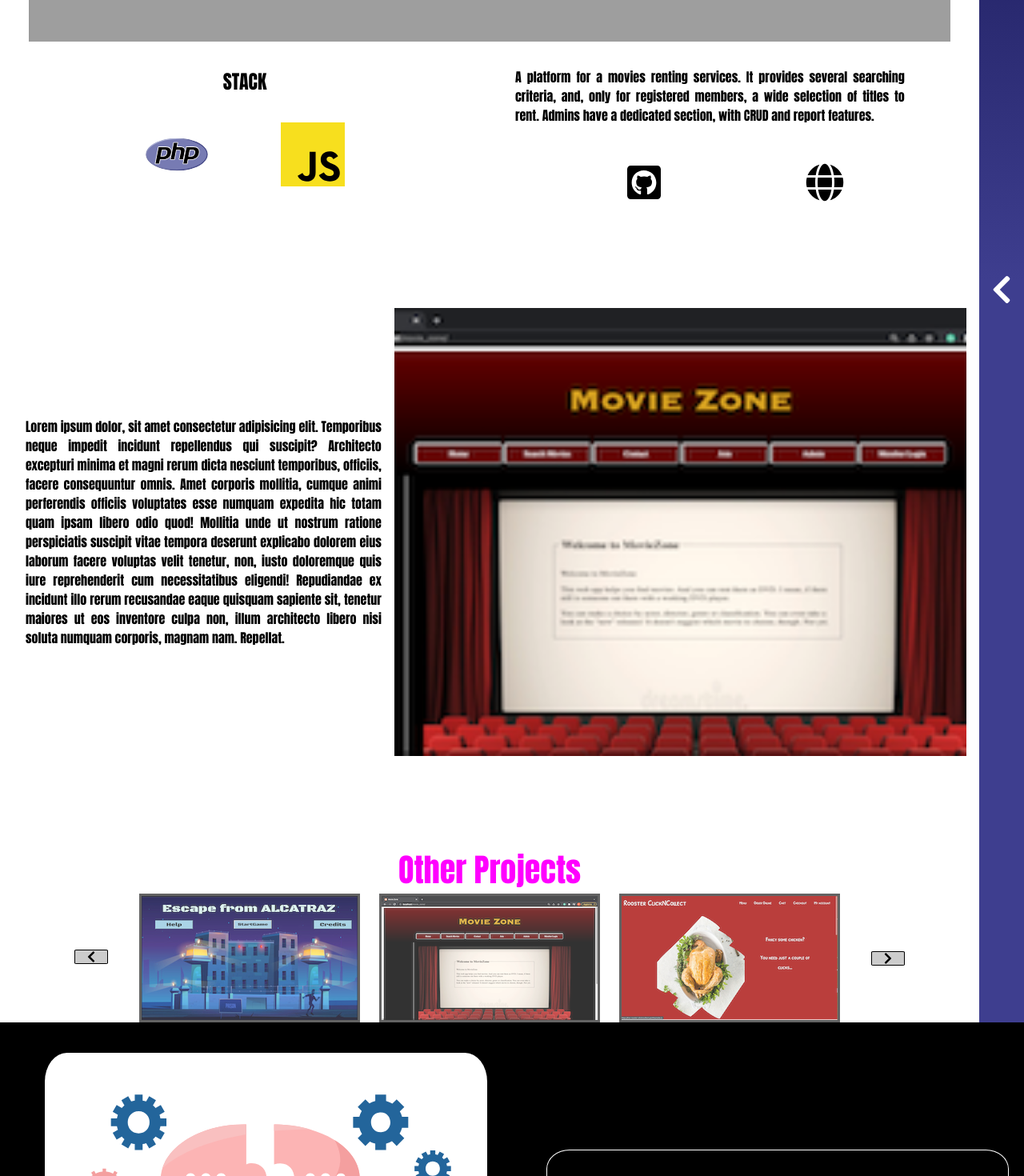
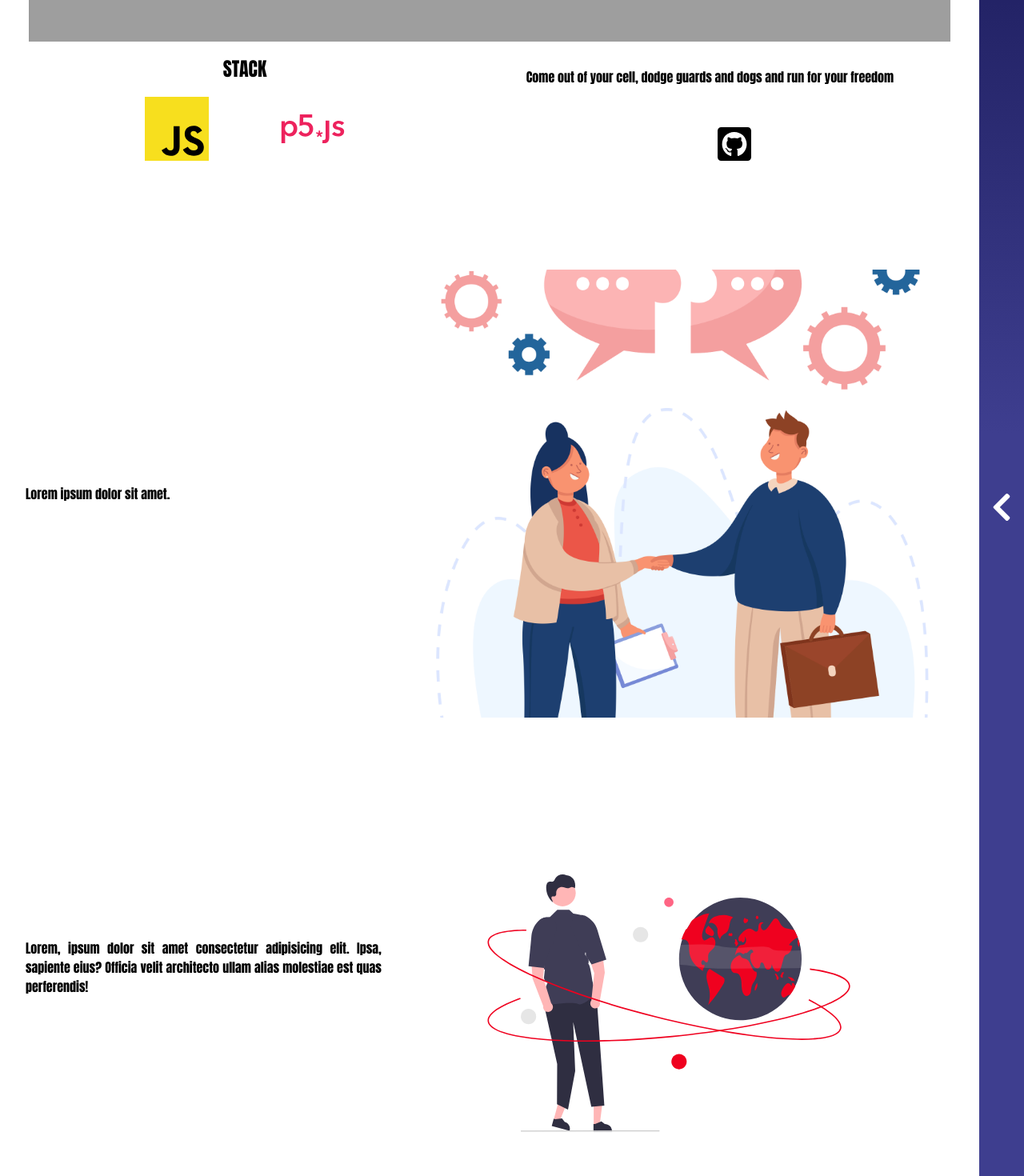
Before and after one commit to Nantakud/my_portfolio, a React (Create React App) app: page /projects in a window 1280 px wide. Shown: the part 580-2050 px from the top of the page at 80% size. Built offline with nearby package versions, Linux system fonts and the light colour scheme; grey boxes are pictures that could not be loaded.

Commit message:
implemented object destructuration

```diff
--- a/src/components/details/Details.jsx
+++ b/src/components/details/Details.jsx
@@ -1,30 +1,17 @@
 import "./details.scss";
 import { useInView } from "react-intersection-observer";
 
-export default function Details() {
+export default function Details({ text, url, alt }) {
   const { ref, inView } = useInView({
     threshold: 0.4,
   });
   return (
     <div className={`detail ${inView && "zoom"}`} ref={ref}>
       <div className="text">
-        <p>
-          Lorem ipsum dolor, sit amet consectetur adipisicing elit. Temporibus
-          neque impedit incidunt repellendus qui suscipit? Architecto excepturi
-          minima et magni rerum dicta nesciunt temporibus, officiis, facere
-          consequuntur omnis. Amet corporis mollitia, cumque animi perferendis
-          officiis voluptates esse numquam expedita hic totam quam ipsam libero
-          odio quod! Mollitia unde ut nostrum ratione perspiciatis suscipit
-          vitae tempora deserunt explicabo dolorem eius laborum facere voluptas
-          velit tenetur, non, iusto doloremque quis iure reprehenderit cum
-          necessitatibus eligendi! Repudiandae ex incidunt illo rerum recusandae
-          eaque quisquam sapiente sit, tenetur maiores ut eos inventore culpa
-          non, illum architecto libero nisi soluta numquam corporis, magnam nam.
-          Repellat.
-        </p>
+        <p>{text}</p>
       </div>
       <div className="image">
-        <img src="assets/movie_zone_thumbnail.png" alt="just a test" />
+        <img src={url} alt={alt} />
       </div>
     </div>
   );
--- a/src/components/project/Project.jsx
+++ b/src/components/project/Project.jsx
@@ -3,16 +3,17 @@ import { FaGlobe, FaGithubSquare } from "react-icons/fa";
 import Details from "../details/Details";
 
 export default function Project({ project }) {
+  const { title, video, stack, description, source, visit, details } = project;
   return (
     <div className="project_container">
-      <header className="title">{project.title}</header>
+      <header className="title">{title}</header>
       <div className="video-responsive">
         <iframe
           className="video"
-          src={project.video}
+          src={video}
           frameboard="0"
           allow="accelerometer; autoplay; clipboard-write; gyroscope; picture-in-picture"
-          title={project.title}
+          title={title}
         ></iframe>
       </div>
 
@@ -20,10 +21,10 @@ export default function Project({ project }) {
         <div className="stack_container">
           <header className="text">STACK</header>
           <div className="img_container">
-            {project.stack.map((tech, index) => {
+            {stack.map((tech, index) => {
               return (
                 <i className="stack" key={index}>
-                  <img src={tech} alt="" />
+                  <img src={tech} alt="technology" />
                 </i>
               );
             })}
@@ -31,25 +32,17 @@ export default function Project({ project }) {
         </div>
         <div className="description">
           <div className="text_container">
-            <p className="text">{project.description}</p>
+            <p className="text">{description}</p>
           </div>
           <div className="links_container">
             <div className="source link">
-              <a
-                href={project.source}
-                target="_blank"
-                rel="noopener noreferrer"
-              >
+              <a href={source} target="_blank" rel="noopener noreferrer">
                 <FaGithubSquare />
               </a>
             </div>
-            {project.visit && (
+            {visit && (
               <div className="visit link">
-                <a
-                  href={project.visit}
-                  target="_blank"
-                  rel="noopener noreferrer"
-                >
+                <a href={visit} target="_blank" rel="noopener noreferrer">
                   <FaGlobe />
                 </a>
               </div>
@@ -57,9 +50,11 @@ export default function Project({ project }) {
           </div>
         </div>
       </div>
-
       <div className="details">
-        <Details></Details>
+        {Object.keys(details).map((detail, index) => {
+          const { text, url, alt } = details[detail];
+          return <Details key={index} text={text} url={url} alt={alt} />;
+        })}
       </div>
     </div>
   );
--- a/src/components/projects/Projects.jsx
+++ b/src/components/projects/Projects.jsx
@@ -5,7 +5,7 @@ import Slider from "../slider/Slider";
 import { useState } from "react";
 
 export default function Projects() {
-  const [project, setProject] = useState(1);
+  const [project, setProject] = useState(0);
 
   return (
     <div className="projects_wrapper">
--- a/src/components/projects/projects_data.js
+++ b/src/components/projects/projects_data.js
@@ -8,6 +8,18 @@ export const projects_data = [
     stack: ["assets/javascript.svg", "assets/p5js.svg"],
     source: "https://github.com/Nantakud/escape_alcatraz",
     visit: null,
+    details: {
+      detail1: {
+        text: "Lorem ipsum dolor sit amet.",
+        url: "assets/handshake.png",
+        alt: "vediamo se funziona",
+      },
+      detail2: {
+        text: "Lorem, ipsum dolor sit amet consectetur adipisicing elit. Ipsa, sapiente eius? Officia velit architecto ullam alias molestiae est quas perferendis!",
+        url: "assets/adventure.svg",
+        alt: "stiamo provando",
+      },
+    },
     id: 0,
   },
   {
@@ -19,6 +31,18 @@ export const projects_data = [
     stack: ["assets/php.svg", "assets/javascript.svg"],
     source: "https://github.com/Nantakud/my_portfolio/commits/main",
     visit: "http://infotech.scu.edu.au/~fvacca10/movie_zone/",
+    details: {
+      detail1: {
+        text: "Lorem ipsum dolor sit amet.",
+        url: "assets/handshake.png",
+        alt: "vediamo se funziona",
+      },
+      detail2: {
+        text: "Lorem, ipsum dolor sit amet consectetur adipisicing elit. Ipsa, sapiente eius? Officia velit architecto ullam alias molestiae est quas perferendis!",
+        url: "assets/adventure.svg",
+        alt: "stiamo provando",
+      },
+    },
     id: 1,
   },
   {
@@ -30,6 +54,18 @@ export const projects_data = [
     stack: ["assets/php.svg", "assets/javascript.svg"],
     source: "https://github.com/Nantakud/order_manager",
     visit: "https://live-rooster-clickncollect.pantheonsite.io/",
+    details: {
+      detail1: {
+        text: "Lorem ipsum dolor sit amet.",
+        url: "assets/handshake.png",
+        alt: "vediamo se funziona",
+      },
+      detail2: {
+        text: "Lorem, ipsum dolor sit amet consectetur adipisicing elit. Ipsa, sapiente eius? Officia velit architecto ullam alias molestiae est quas perferendis!",
+        url: "assets/adventure.svg",
+        alt: "stiamo provando",
+      },
+    },
     id: 2,
   },
   {
@@ -41,6 +77,18 @@ export const projects_data = [
     stack: ["assets/react.svg", "assets/sass.svg"],
     source: "https://github.com/Nantakud/my_portfolio/commits/main",
     visit: null,
+    details: {
+      detail1: {
+        text: "Lorem ipsum dolor sit amet.",
+        url: "assets/handshake.png",
+        alt: "vediamo se funziona",
+      },
+      detail2: {
+        text: "Lorem, ipsum dolor sit amet consectetur adipisicing elit. Ipsa, sapiente eius? Officia velit architecto ullam alias molestiae est quas perferendis!",
+        url: "assets/adventure.svg",
+        alt: "stiamo provando",
+      },
+    },
     id: 3,
   },
   {
@@ -52,6 +100,18 @@ export const projects_data = [
     stack: ["assets/javascript.svg", "assets/phaser.svg"],
     source: "https://github.com/Nantakud/fix_that_bug_game",
     visit: "https://francesco-vacca.itch.io/fix-that-bug",
+    details: {
+      detail1: {
+        text: "Lorem ipsum dolor sit amet.",
+        url: "assets/handshake.png",
+        alt: "vediamo se funziona",
+      },
+      detail2: {
+        text: "Lorem, ipsum dolor sit amet consectetur adipisicing elit. Ipsa, sapiente eius? Officia velit architecto ullam alias molestiae est quas perferendis!",
+        url: "assets/adventure.svg",
+        alt: "stiamo provando",
+      },
+    },
     id: 4,
   },
   {
@@ -63,6 +123,18 @@ export const projects_data = [
     stack: ["assets/typescript.svg", "assets/angular.svg", "assets/ionic.svg"],
     source: "https://github.com/Nantakud/my_portfolio/commits/main",
     visit: null,
+    details: {
+      detail1: {
+        text: "Lorem ipsum dolor sit amet.",
+        url: "assets/handshake.png",
+        alt: "vediamo se funziona",
+      },
+      detail2: {
+        text: "Lorem, ipsum dolor sit amet consectetur adipisicing elit. Ipsa, sapiente eius? Officia velit architecto ullam alias molestiae est quas perferendis!",
+        url: "assets/adventure.svg",
+        alt: "stiamo provando",
+      },
+    },
     id: 5,
   },
 ];
```
